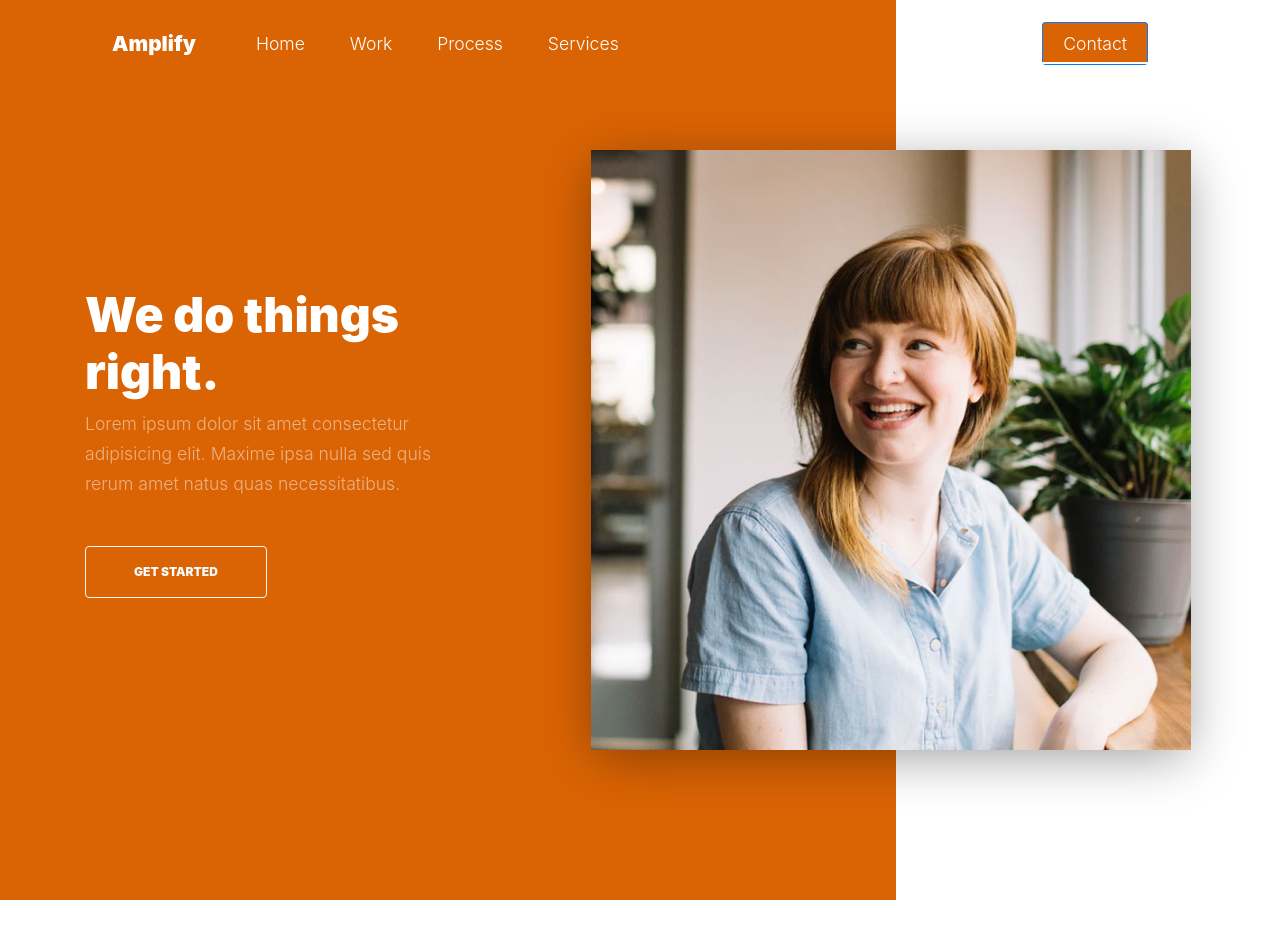
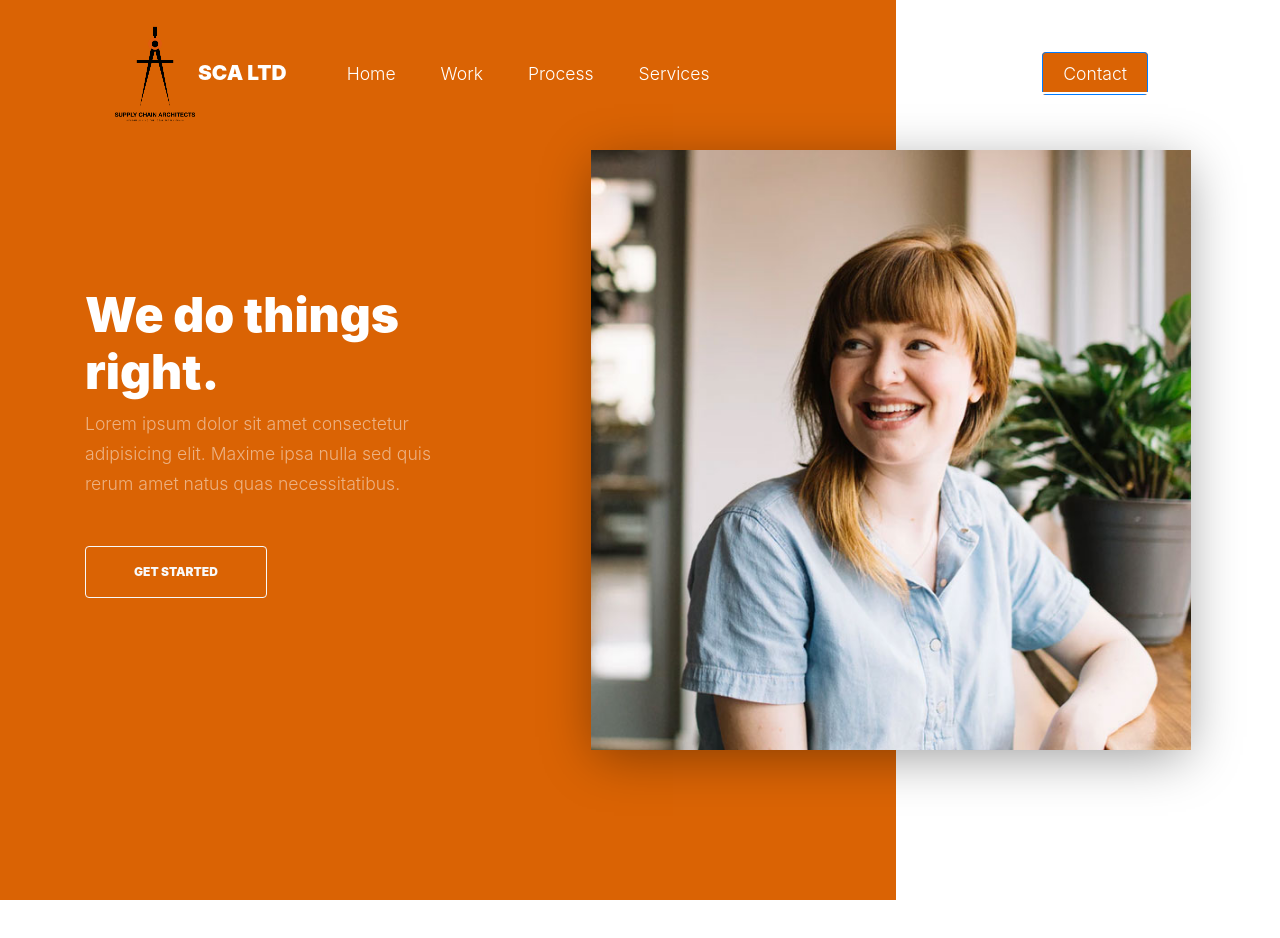
Before and after one commit to chudacontreras/pagina_sca, a plain HTML site: page index.html in a window 1280 px wide. Shown: the top 938 px of the page. Drawn offline with Linux system fonts and the light colour scheme; files whose address does not match are found by name; a web font is replaced by a local one.

Commit message:
cambios varios

```diff
--- a/index.html
+++ b/index.html
@@ -4,7 +4,7 @@
     <title>.::.Supply Chain Architects.::.</title>
     <meta charset="utf-8">
     <meta name="viewport" content="width=device-width, initial-scale=1, shrink-to-fit=no">
-
+    <link  rel="icon"   href="images/favicon.png" type="image/png" />
 
     <link href="https://fonts.googleapis.com/css?family=Muli:300,400,700,900" rel="stylesheet">
     <link rel="stylesheet" href="fonts/icomoon/style.css">
@@ -44,7 +44,7 @@
 
       <div class="container-fluid">
         <div class="d-flex align-items-center">
-          <div class="site-logo"><a href="index.html">Amplify</a></div>
+          <div class="site-logo"><a href="index.html"><img src="images/logo01.png" alt="Image" class="img-fluid">SCA LTD</a></div>
           <div>
             <nav class="site-navigation position-relative text-right" role="navigation">
               <ul class="site-menu main-menu js-clone-nav mr-auto d-none d-lg-block">
```
Also changed, not shown: images/Black logo - no background.png (added), images/favicon.png (added), images/logo01.png (added), 2 other files.
